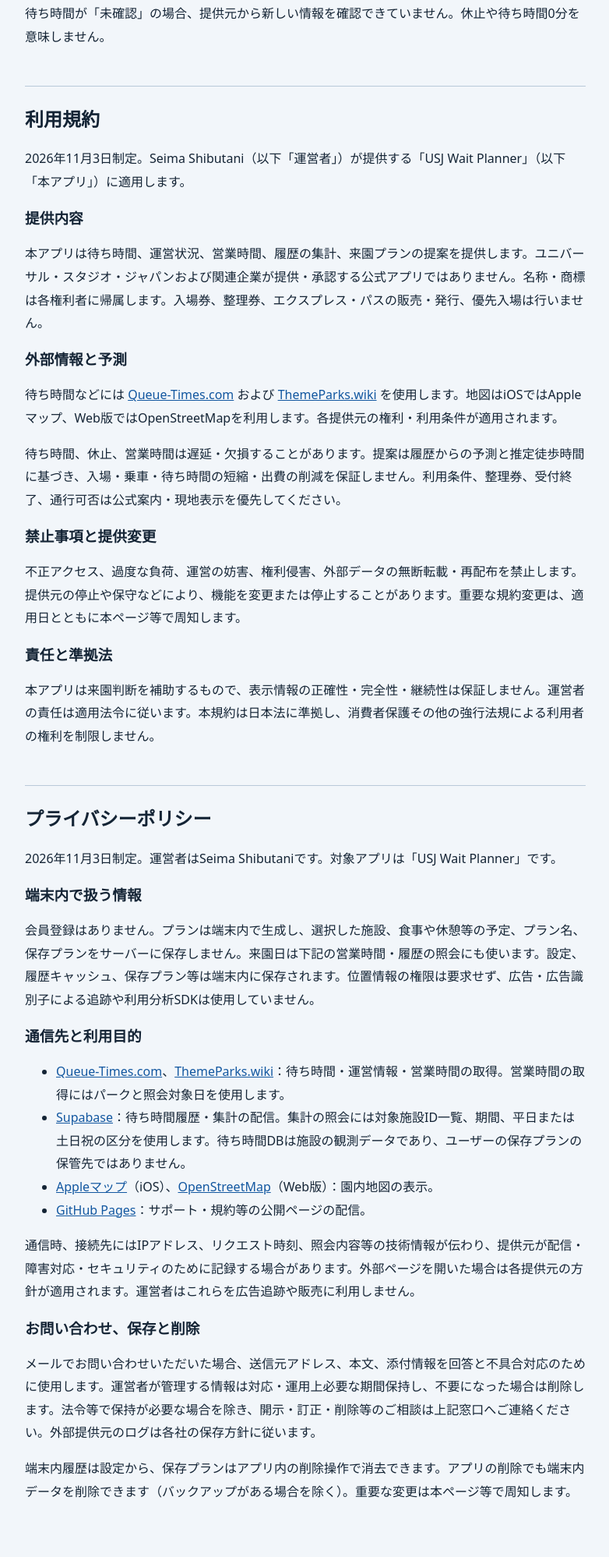
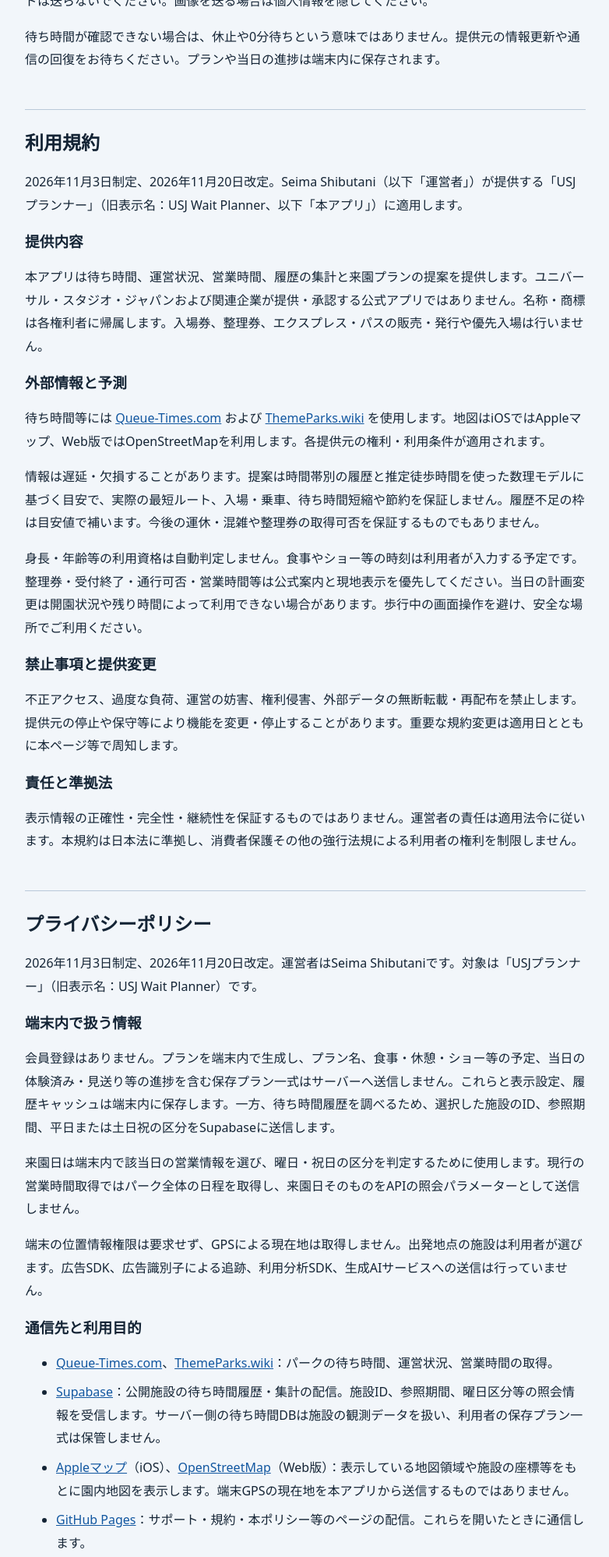
Before and after one commit to inka002y/usj-wait-planner-legal, a plain HTML site: page index.html in a window 1280 px wide. Shown: the part 421-2418 px from the top of the page at 78% size, without its empty margins (248-1030 px from the left). Drawn offline with Linux system fonts and the light colour scheme.

Commit message:
Align planner legal pages with current app behavior

```diff
--- a/index.html
+++ b/index.html
@@ -1,52 +1,62 @@
 <!doctype html>
 <html lang="ja">
+<head>
 <meta charset="utf-8">
 <meta name="viewport" content="width=device-width, initial-scale=1">
-<title>USJ Wait Planner | サポート・利用規約・プライバシー</title>
+<title>USJプランナー | サポート・利用規約・プライバシー</title>
 <style>
   body{margin:0;background:#f2f6fa;color:#142435;font:16px/1.85 system-ui,sans-serif}
-  main{max-width:720px;margin:auto;padding:36px 24px 64px}
-  h1,h2,h3{line-height:1.35} h1{font-size:30px} h2{margin-top:48px;border-top:1px solid #b9c9d9;padding-top:26px}
-  a{color:#1257a0;overflow-wrap:anywhere} nav{display:flex;flex-wrap:wrap;gap:16px}
+  main{max-width:720px;margin:auto;padding:36px 24px 64px;overflow-wrap:anywhere}
+  h1,h2,h3{line-height:1.35}h1{font-size:30px}h2{margin-top:48px;border-top:1px solid #b9c9d9;padding-top:26px}
+  a{color:#1257a0}nav{display:flex;flex-wrap:wrap;gap:16px}li{margin-bottom:8px}
 </style>
+</head>
+<body>
 <main>
-<h1>USJ Wait Planner</h1>
-<p>ユニバーサル・スタジオ・ジャパンの来園計画を支援する非公式アプリです。</p>
-<nav><a href="#support">サポート</a><a href="#terms">利用規約</a><a href="#privacy">プライバシーポリシー</a></nav>
+<h1>USJプランナー</h1>
+<p>ユニバーサル・スタジオ・ジャパンの来園計画を支援する非公式アプリです。旧表示名はUSJ Wait Plannerです。</p>
+<nav aria-label="このページの内容"><a href="#support">サポート</a><a href="#terms">利用規約</a><a href="#privacy">プライバシーポリシー</a></nav>
 <section id="support">
 <h2>サポート</h2>
-<p>運営：Seima Shibutani。お問い合わせは <a href="mailto:inka008y@gmail.com">inka008y@gmail.com</a> へ。問題が起きた画面、アプリのバージョン、iOSのバージョン、再現手順をお知らせください。チケット番号やパスワードは送らないでください。</p>
-<p>待ち時間が「未確認」の場合、提供元から新しい情報を確認できていません。休止や待ち時間0分を意味しません。</p>
+<p>運営：Seima Shibutani。お問い合わせは <a href="mailto:inka008y@gmail.com">inka008y@gmail.com</a> へ。問題が起きた画面、アプリとiOSのバージョン、再現手順をお知らせください。パスワード、認証コード、チケット番号やQRコードは送らないでください。画像を送る場合は個人情報を隠してください。</p>
+<p>待ち時間が確認できない場合は、休止や0分待ちという意味ではありません。提供元の情報更新や通信の回復をお待ちください。プランや当日の進捗は端末内に保存されます。</p>
 </section>
 <section id="terms">
 <h2>利用規約</h2>
-<p>2026年11月3日制定。Seima Shibutani（以下「運営者」）が提供する「USJ Wait Planner」（以下「本アプリ」）に適用します。</p>
+<p>2026年11月3日制定、2026年11月20日改定。Seima Shibutani（以下「運営者」）が提供する「USJプランナー」（旧表示名：USJ Wait Planner、以下「本アプリ」）に適用します。</p>
 <h3>提供内容</h3>
-<p>本アプリは待ち時間、運営状況、営業時間、履歴の集計、来園プランの提案を提供します。ユニバーサル・スタジオ・ジャパンおよび関連企業が提供・承認する公式アプリではありません。名称・商標は各権利者に帰属します。入場券、整理券、エクスプレス・パスの販売・発行、優先入場は行いません。</p>
+<p>本アプリは待ち時間、運営状況、営業時間、履歴の集計と来園プランの提案を提供します。ユニバーサル・スタジオ・ジャパンおよび関連企業が提供・承認する公式アプリではありません。名称・商標は各権利者に帰属します。入場券、整理券、エクスプレス・パスの販売・発行や優先入場は行いません。</p>
 <h3>外部情報と予測</h3>
-<p>待ち時間などには <a href="https://queue-times.com/pages/api">Queue-Times.com</a> および <a href="https://www.themeparks.wiki/terms">ThemeParks.wiki</a> を使用します。地図はiOSではAppleマップ、Web版ではOpenStreetMapを利用します。各提供元の権利・利用条件が適用されます。</p>
-<p>待ち時間、休止、営業時間は遅延・欠損することがあります。提案は履歴からの予測と推定徒歩時間に基づき、入場・乗車・待ち時間の短縮・出費の削減を保証しません。利用条件、整理券、受付終了、通行可否は公式案内・現地表示を優先してください。</p>
+<p>待ち時間等には <a href="https://queue-times.com/pages/api">Queue-Times.com</a> および <a href="https://www.themeparks.wiki/terms">ThemeParks.wiki</a> を使用します。地図はiOSではAppleマップ、Web版ではOpenStreetMapを利用します。各提供元の権利・利用条件が適用されます。</p>
+<p>情報は遅延・欠損することがあります。提案は時間帯別の履歴と推定徒歩時間を使った数理モデルに基づく目安で、実際の最短ルート、入場・乗車、待ち時間短縮や節約を保証しません。履歴不足の枠は目安値で補います。今後の運休・混雑や整理券の取得可否を保証するものでもありません。</p>
+<p>身長・年齢等の利用資格は自動判定しません。食事やショー等の時刻は利用者が入力する予定です。整理券・受付終了・通行可否・営業時間等は公式案内と現地表示を優先してください。当日の計画変更は開園状況や残り時間によって利用できない場合があります。歩行中の画面操作を避け、安全な場所でご利用ください。</p>
 <h3>禁止事項と提供変更</h3>
-<p>不正アクセス、過度な負荷、運営の妨害、権利侵害、外部データの無断転載・再配布を禁止します。提供元の停止や保守などにより、機能を変更または停止することがあります。重要な規約変更は、適用日とともに本ページ等で周知します。</p>
+<p>不正アクセス、過度な負荷、運営の妨害、権利侵害、外部データの無断転載・再配布を禁止します。提供元の停止や保守等により機能を変更・停止することがあります。重要な規約変更は適用日とともに本ページ等で周知します。</p>
 <h3>責任と準拠法</h3>
-<p>本アプリは来園判断を補助するもので、表示情報の正確性・完全性・継続性は保証しません。運営者の責任は適用法令に従います。本規約は日本法に準拠し、消費者保護その他の強行法規による利用者の権利を制限しません。</p>
+<p>表示情報の正確性・完全性・継続性を保証するものではありません。運営者の責任は適用法令に従います。本規約は日本法に準拠し、消費者保護その他の強行法規による利用者の権利を制限しません。</p>
 </section>
 <section id="privacy">
 <h2>プライバシーポリシー</h2>
-<p>2026年11月3日制定。運営者はSeima Shibutaniです。対象アプリは「USJ Wait Planner」です。</p>
+<p>2026年11月3日制定、2026年11月20日改定。運営者はSeima Shibutaniです。対象は「USJプランナー」（旧表示名：USJ Wait Planner）です。</p>
 <h3>端末内で扱う情報</h3>
-<p>会員登録はありません。プランは端末内で生成し、選択した施設、食事や休憩等の予定、プラン名、保存プランをサーバーに保存しません。来園日は下記の営業時間・履歴の照会にも使います。設定、履歴キャッシュ、保存プラン等は端末内に保存されます。位置情報の権限は要求せず、広告・広告識別子による追跡や利用分析SDKは使用していません。</p>
+<p>会員登録はありません。プランを端末内で生成し、プラン名、食事・休憩・ショー等の予定、当日の体験済み・見送り等の進捗を含む保存プラン一式はサーバーへ送信しません。これらと表示設定、履歴キャッシュは端末内に保存します。一方、待ち時間履歴を調べるため、選択した施設のID、参照期間、平日または土日祝の区分をSupabaseに送信します。</p>
+<p>来園日は端末内で該当日の営業情報を選び、曜日・祝日の区分を判定するために使用します。現行の営業時間取得ではパーク全体の日程を取得し、来園日そのものをAPIの照会パラメーターとして送信しません。</p>
+<p>端末の位置情報権限は要求せず、GPSによる現在地は取得しません。出発地点の施設は利用者が選びます。広告SDK、広告識別子による追跡、利用分析SDK、生成AIサービスへの送信は行っていません。</p>
 <h3>通信先と利用目的</h3>
 <ul>
-<li><a href="https://queue-times.com/">Queue-Times.com</a>、<a href="https://www.themeparks.wiki/terms">ThemeParks.wiki</a>：待ち時間・運営情報・営業時間の取得。営業時間の取得にはパークと照会対象日を使用します。</li>
-<li><a href="https://supabase.com/privacy">Supabase</a>：待ち時間履歴・集計の配信。集計の照会には対象施設ID一覧、期間、平日または土日祝の区分を使用します。待ち時間DBは施設の観測データであり、ユーザーの保存プランの保管先ではありません。</li>
-<li><a href="https://www.apple.com/legal/privacy/data/en/apple-maps/">Appleマップ</a>（iOS）、<a href="https://osmfoundation.org/wiki/Privacy_Policy">OpenStreetMap</a>（Web版）：園内地図の表示。</li>
-<li><a href="https://docs.github.com/en/site-policy/privacy-policies/github-general-privacy-statement">GitHub Pages</a>：サポート・規約等の公開ページの配信。</li>
+<li><a href="https://queue-times.com/">Queue-Times.com</a>、<a href="https://www.themeparks.wiki/terms">ThemeParks.wiki</a>：パークの待ち時間、運営状況、営業時間の取得。</li>
+<li><a href="https://supabase.com/privacy">Supabase</a>：公開施設の待ち時間履歴・集計の配信。施設ID、参照期間、曜日区分等の照会情報を受信します。サーバー側の待ち時間DBは施設の観測データを扱い、利用者の保存プラン一式は保管しません。</li>
+<li><a href="https://www.apple.com/legal/privacy/data/en/apple-maps/">Appleマップ</a>（iOS）、<a href="https://osmfoundation.org/wiki/Privacy_Policy">OpenStreetMap</a>（Web版）：表示している地図領域や施設の座標等をもとに園内地図を表示します。端末GPSの現在地を本アプリから送信するものではありません。</li>
+<li><a href="https://docs.github.com/en/site-policy/privacy-policies/github-general-privacy-statement">GitHub Pages</a>：サポート・規約・本ポリシー等のページの配信。これらを開いたときに通信します。</li>
 </ul>
-<p>通信時、接続先にはIPアドレス、リクエスト時刻、照会内容等の技術情報が伝わり、提供元が配信・障害対応・セキュリティのために記録する場合があります。外部ページを開いた場合は各提供元の方針が適用されます。運営者はこれらを広告追跡や販売に利用しません。</p>
-<h3>お問い合わせ、保存と削除</h3>
-<p>メールでお問い合わせいただいた場合、送信元アドレス、本文、添付情報を回答と不具合対応のために使用します。運営者が管理する情報は対応・運用上必要な期間保持し、不要になった場合は削除します。法令等で保持が必要な場合を除き、開示・訂正・削除等のご相談は上記窓口へご連絡ください。外部提供元のログは各社の保存方針に従います。</p>
-<p>端末内履歴は設定から、保存プランはアプリ内の削除操作で消去できます。アプリの削除でも端末内データを削除できます（バックアップがある場合を除く）。重要な変更は本ページ等で周知します。</p>
+<p>通信時、接続先にはIPアドレス、リクエスト時刻、照会内容等の技術情報が伝わり、配信・障害対応・セキュリティのために記録される場合があります。外部ページや通信先には各社のプライバシー方針が適用されます。運営者はこれらを広告追跡や販売に利用しません。運営者が個人情報の処理を委託する場合は、本方針と同等以上の保護を求め、目的に必要な範囲で取り扱います。</p>
+<h3>保存期間と削除</h3>
+<p>保存プランとその進捗は、ホームの保存プランの削除操作で消去できます。履歴キャッシュは最大21日分・6000件までを読み込み・更新時に整理します。履歴キャッシュだけを設定から削除する機能は現在ありません。アプリを削除すると端末内データも削除されますが、OSのバックアップに含まれる場合は、OSの設定から別途管理してください。</p>
+<p>サーバー側の施設待ち時間履歴はプラン提案・分析に使用します。利用者のプランが消去されても、この公開施設の観測履歴は削除対象になりません。外部提供元が保持する接続ログ等の保存・削除は各社の方針に従います。運営者が管理する照会ログや問い合わせ情報は、不具合対応・セキュリティ・法令遵守等のために必要な期間に限って保持し、不要になった場合は削除します。</p>
+<h3>お問い合わせ・同意の撤回</h3>
+<p>メールでお問い合わせいただいた場合、送信元アドレス、本文・添付情報を回答と不具合対応に使用します。開示・訂正・削除等や取扱いへのご相談は <a href="mailto:inka008y@gmail.com">inka008y@gmail.com</a> へご連絡ください。外部提供元が管理する情報は、提供元の窓口をご案内する場合があります。通信や処理を続けたくない場合はアプリの利用を停止・削除してください。本アプリにアカウント作成機能はなく、アカウント削除手続きはありません。</p>
+<p>重要な変更は改定日とともに本ページ等で周知します。</p>
 </section>
 </main>
+</body>
 </html>
```
